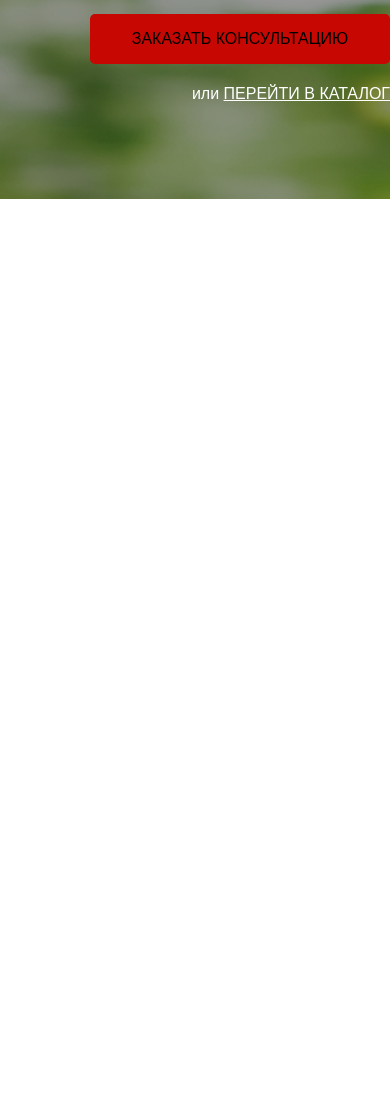
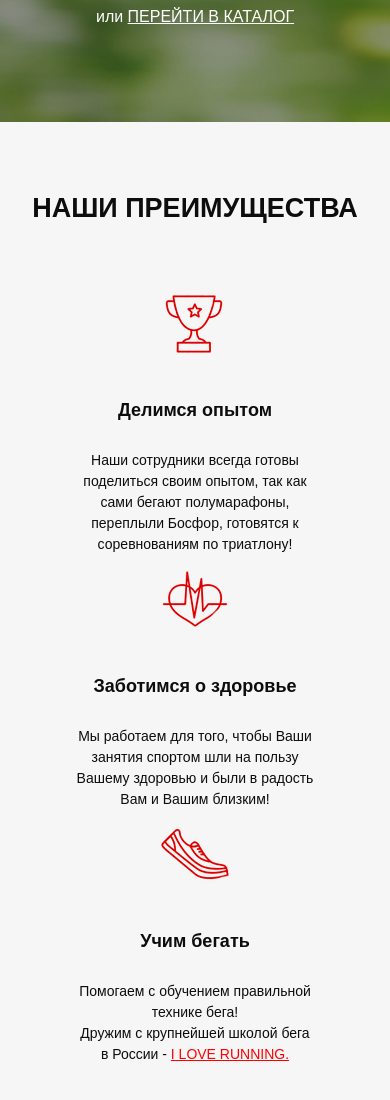
Before and after one commit to bragaion/pulse, a website: page src/index.html in a window 390 px wide. Shown: the part 624-1724 px from the top of the page. Before the commit the page ends 844 px from the top, so only its background shows below. Drawn offline with Linux system fonts and the light colour scheme.

Commit message:
Third Commit. Advantages.

```diff
--- a/src/index.html
+++ b/src/index.html
@@ -3,7 +3,7 @@
 <head>
     <meta charset="UTF-8">
     <meta name="viewport" content="width=device-width, initial-scale=1.0">
-    <title>Document</title>
+    <title>RunSmart</title>
     <link rel="stylesheet" href="css/bootstrap-reboot.min.css">
     <link rel="stylesheet" href="css/font.css">
     <link rel="stylesheet" href="css/style.min.css">
@@ -52,5 +52,39 @@
             </div>
         </div>
     </div>
+
+    <section class="advantages">
+        <div class="container">
+            <h2 class="title">НАШИ ПРЕИМУЩЕСТВА</h2>
+            <div class="advantages__wrapper">
+                <div class="advantages__item">
+                    <img src="icons/advantages/cup.png" alt="icon">
+                    <div class="advantages__subtitle">Делимся опытом</div>
+                    <div class="advantages__descr">
+                        Наши сотрудники всегда готовы поделиться своим опытом,
+                        так как сами бегают полумарафоны, переплыли Босфор, готовятся к соревнованиям по триатлону!
+                    </div>
+                </div>
+                <div class="advantages__item">
+                    <img src="icons/advantages/heart.png" alt="icon">
+                    <div class="advantages__subtitle">Заботимся о здоровье</div>
+                    <div class="advantages__descr">
+                        Мы работаем для того,
+                        чтобы Ваши занятия спортом шли на пользу Вашему здоровью и были в радость Вам и Вашим близким!
+                    </div>
+                </div>
+                <div class="advantages__item">
+                    <img src="icons/advantages/shoe.png" alt="icon">
+                    <div class="advantages__subtitle"> Учим бегать</div>
+                    <div class="advantages__descr">
+                        Помогаем с обучением
+                        правильной технике бега!<br>
+                        Дружим с крупнейшей школой бега в России -
+                        <a href="#">I LOVE RUNNING.</a>
+                    </div>
+                </div>
+            </div>
+        </div>
+    </section>
 </body>
 </html>
--- a/src/sass/blocks/_advantages.scss
+++ b/src/sass/blocks/_advantages.scss
@@ -0,0 +1,32 @@
+.advantages {
+    padding: 70px 0 80px 0;
+    background-color: #f6f6f6;
+    &__wrapper {
+        margin-top: 65px;
+        display: flex;
+        justify-content: space-between;
+    }
+    &__item {
+        display: flex;
+        flex-direction: column;
+        align-items: center;
+        max-width: 238px;
+    }
+    &__subtitle {
+        margin-top: 38px;
+        color: #0d0d0d;
+        font-size: 18px;
+        font-weight: 700;
+    }
+    &__descr {
+        margin-top: 26px;
+        color: #0d0d0d;
+        font-size: 14px;
+        font-weight: 300;
+        text-align: center;
+        a {
+            color: #ff0000;
+            text-decoration: underline;
+        }
+    }
+}
--- /dev/null
+++ b/src/sass/blocks/_media.scss
@@ -0,0 +1,45 @@
+@media (max-width: 575px) {
+    .promo {
+        .header {
+            justify-content: space-around;
+            &__logo {
+                width: 200px;
+            }
+            &__official {
+                display: none;
+            }
+        }
+        &__wrapper {
+            align-items: center;
+        }
+        &__header {
+            text-align: center;
+            font-size: 40px;
+            line-height: 40px;
+        }
+        &__subheader {
+            font-size: 20px;
+            line-height: 20px;
+            text-align: center;
+        }
+        &__icons {
+            width: 400px;
+            justify-content: space-around;
+        }
+    }
+    .advantages {
+        h2 {
+            font-size: 27px;
+        }
+        &__wrapper {
+            flex-direction: column;
+            align-items: center;
+        }
+        &__item {
+            margin-bottom: 10px;
+            &:nth-child(3) {
+                margin-bottom: 0;
+            }
+        }
+    }
+}
--- a/src/sass/blocks/_titles.scss
+++ b/src/sass/blocks/_titles.scss
@@ -0,0 +1,7 @@
+.title {
+    color: #0d0d0d;
+    font-size: 30px;
+    font-weight: 700;
+    text-align: center;
+    text-transform: uppercase;
+}
--- a/src/sass/style.scss
+++ b/src/sass/style.scss
@@ -2,6 +2,9 @@
 @import 'blocks/promo';
 @import 'blocks/header';
 @import 'blocks/buttons';
+@import 'blocks/advantages';
+@import 'blocks/titles';
+@import 'blocks/media';
 * {
     font-family: 'Museo Sans Cyrl', sans-serif;
 }
```
Also changed, not shown: src/css/style.min.css, src/icons/advantages/cup.png (added), src/icons/advantages/heart.png (added), src/icons/advantages/shoe.png (added).
